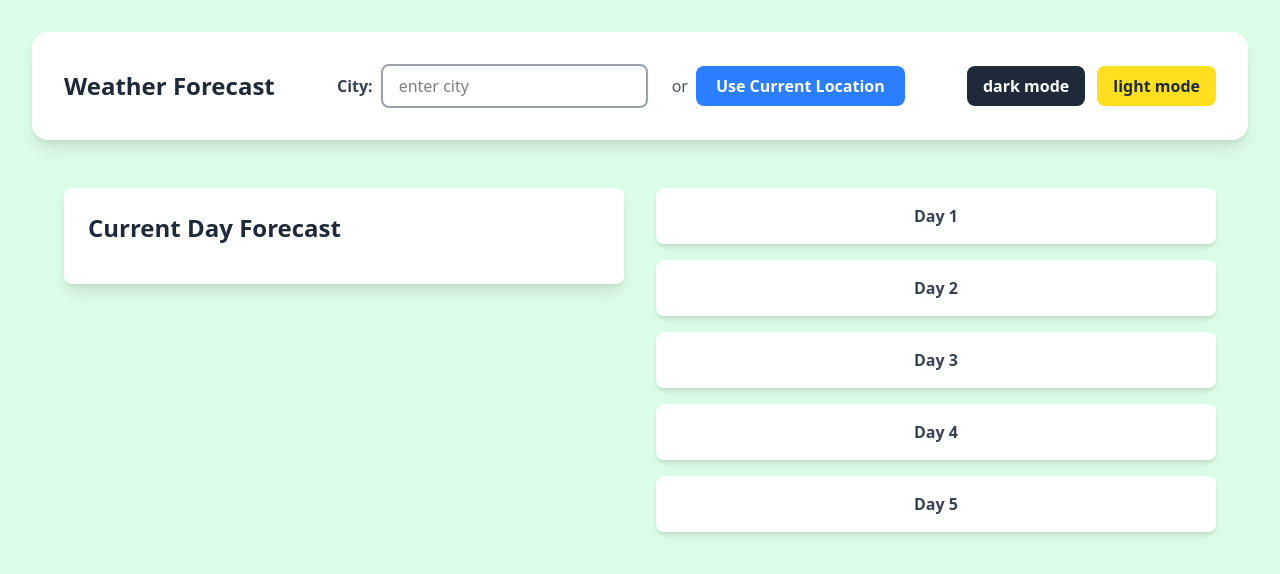
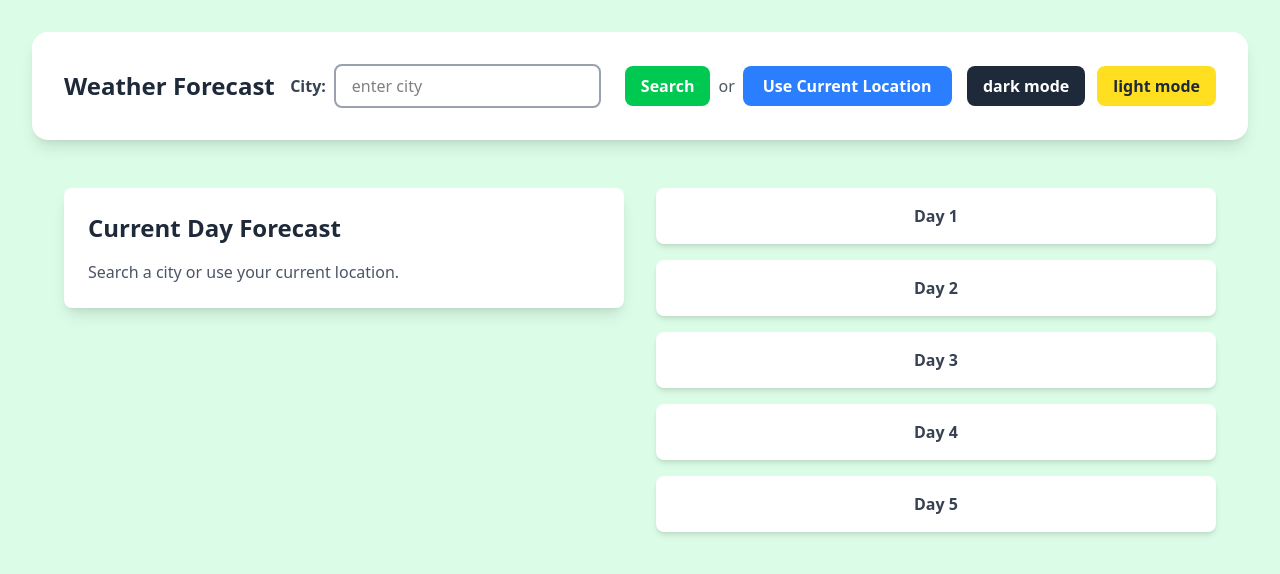
Before and after one commit to Gagangowda777/weather-forecast, a plain HTML site: page index.html in a window 1280 px wide. Drawn offline with nearby package versions, Linux system fonts and the light colour scheme.

Commit message:
made few basic changes in html code

```diff
--- a/index.html
+++ b/index.html
@@ -6,6 +6,7 @@
     <title>Weather Forecast</title>
     <!-- tailwindCSS using CDN -->
     <script src="https://cdn.jsdelivr.net/npm/@tailwindcss/browser@4"></script>
+    <link rel="stylesheet" href="style.css">
 
   </head>
   <body class="bg-green-100 min-h-screen p-4">
@@ -25,8 +26,9 @@
         </div>
 
         <div class="flex items-center gap-2">
+          <button id="search_button" type="button" class="bg-green-500 text-white px-4 py-2 rounded-lg hover:bg-green-600 transition font-semibold">Search</button>
           <p class="text-gray-600 font-medium">or</p>
-          <button type="button" class="bg-blue-500 text-white px-5 py-2 rounded-lg hover:bg-blue-600 transition font-semibold flex items-center gap-2"> Use Current Location </button>
+          <button id="location" type="button" class="bg-blue-500 text-white px-5 py-2 rounded-lg hover:bg-blue-600 transition font-semibold flex items-center gap-2"> Use Current Location </button>
         </div>
 
       </div>
@@ -49,10 +51,11 @@
             <h2 class="text-2xl font-bold text-gray-800 mb-4">
               Current Day Forecast
             </h2>
+            <p id="weather1" class="text-gray-600">Search a city or use your current location.</p>
           </div>
         </div>
 
-
+        <!-- next 5 days of forecast -->
         <div class="flex-1">
 
           <div class="flex flex-col gap-4">
```
